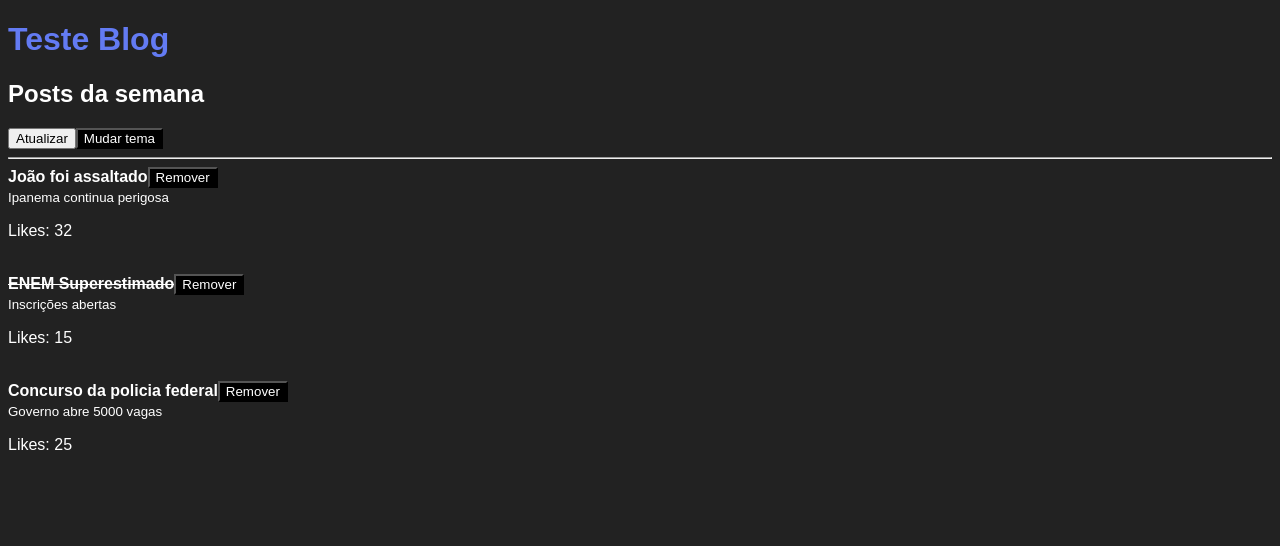
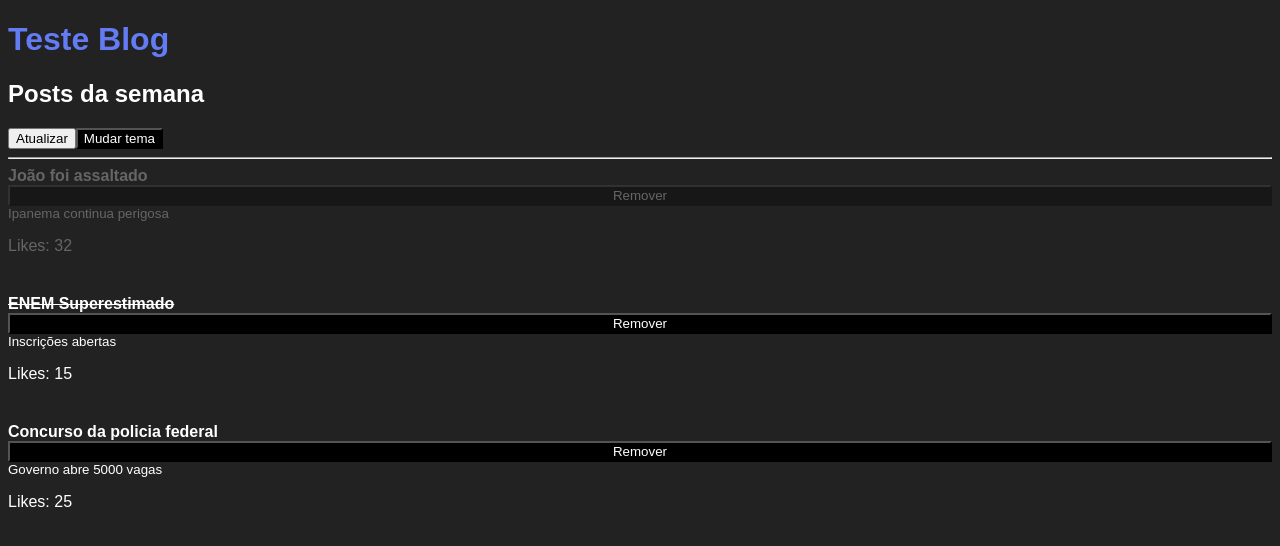
Before and after one commit to cedrazgabriel/react-fundamentos, a React app: page / in a window 1280 px wide. Shown: the top 546 px of the page. Built offline with nearby package versions, Linux system fonts and the light colour scheme.

Commit message:
dinamic class

```diff
--- a/src/App.js
+++ b/src/App.js
@@ -6,9 +6,9 @@ import ThemeProvider from './ThemeContext';
 
 export default function App(){
     const [posts, setPosts] = useState([
-        {id: Math.random(),likes: 32,title: "João foi assaltado",subtitle: "Ipanema continua perigosa", read: false },
-        {id: Math.random(),likes: 15,title: "ENEM Superestimado",subtitle: "Inscrições abertas", read: true},
-        {id: Math.random(),likes: 25,title: "Concurso da policia federal",subtitle: "Governo abre 5000 vagas", read: false}
+        {id: Math.random(),likes: 32,title: "João foi assaltado",subtitle: "Ipanema continua perigosa", read: false, removed: true },
+        {id: Math.random(),likes: 15,title: "ENEM Superestimado",subtitle: "Inscrições abertas", read: true, removed: false},
+        {id: Math.random(),likes: 25,title: "Concurso da policia federal",subtitle: "Governo abre 5000 vagas", read: false, removed: false}
     ])
 
     function handleRefresh(){
@@ -22,9 +22,13 @@ export default function App(){
     }
 
     function handleRemovePost(postId){
-        setPosts((prevState)=> (
-            prevState.filter((item) => item.id != postId)
-        ))
+        setPosts((prevState) => prevState.map(post =>
+            post.id === postId ?
+            {
+                ...post,
+                removed:true
+            } : post
+            ))
     }
 
     return (
--- a/src/Button.js
+++ b/src/Button.js
@@ -3,10 +3,11 @@ import PropTypes from 'prop-types'
 import { ThemeContext } from "./ThemeContext"
 
 export default function Button (props){
-    const {theme, onToggleTheme} = useContext(ThemeContext)
+
+    const { theme }  = useContext(ThemeContext)
 
     return (
-        <button onClick={onToggleTheme}
+        <button onClick={props.onClick}
         style={
                 {
                 color: theme === "dark" ? '#fff': '#000',
--- a/src/Header.js
+++ b/src/Header.js
@@ -1,15 +1,19 @@
-import React from 'react'
+import React, { useContext } from 'react'
 import PropTypes from 'prop-types'
 import Button from './Button'
 
 import styles from './Header.scss'
+import { ThemeContext } from './ThemeContext'
+
 
 export default function Header(props){
+    const { onToggleTheme }  = useContext(ThemeContext)
+
     return (
         <>
            <h1 className={styles.title}>{ props.title }</h1>
            { props.children }
-           <Button onClick={props.onToggleTheme}>
+           <Button onClick={onToggleTheme}>
             Mudar tema
             </Button>
         </>
--- a/src/Post.js
+++ b/src/Post.js
@@ -2,10 +2,12 @@ import React from 'react'
 import PropTypes from 'prop-types'
 import PostHeader from './PostHeader'
 
+import styles from './Post.scss'
 export default function Post(props) {
+    console.log()
     return (
-        <>
-         <article>
+
+         <article className={props.post.removed ? styles.deleted : styles.post}>
           <PostHeader
           onRemove = {props.onRemove}
           post = {{
@@ -14,13 +16,10 @@ export default function Post(props) {
             read: props.post.read
           }}
            />
-            <br />
+
             <small>{props.post.subtitle}</small>
             <p>Likes: {props.post.likes}</p>
          </article>
-          <br />
-        </>
-
     )
 }
 
@@ -31,6 +30,7 @@ Post.propTypes = {
         likes: PropTypes.number.isRequired,
         title: PropTypes.string.isRequired,
         subtitle: PropTypes.string.isRequired,
-        read: PropTypes.bool.isRequired
+        read: PropTypes.bool.isRequired,
+        removed: PropTypes.bool.isRequired
     }).isRequired
 }
--- /dev/null
+++ b/src/Post.scss
@@ -0,0 +1,12 @@
+.post {
+    margin-bottom: 24px;
+    display: flex;
+    flex-direction: column;
+
+}
+.deleted{
+    opacity: 0.3;
+    margin-bottom: 24px;
+    display: flex;
+    flex-direction: column;
+}
```
